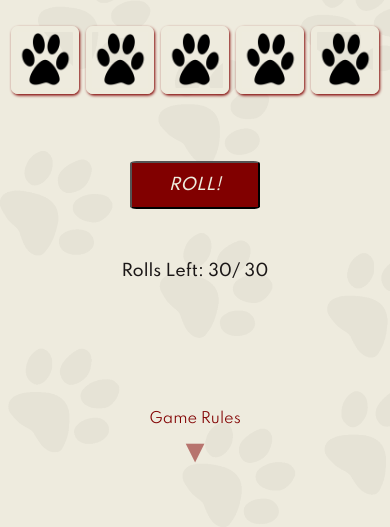
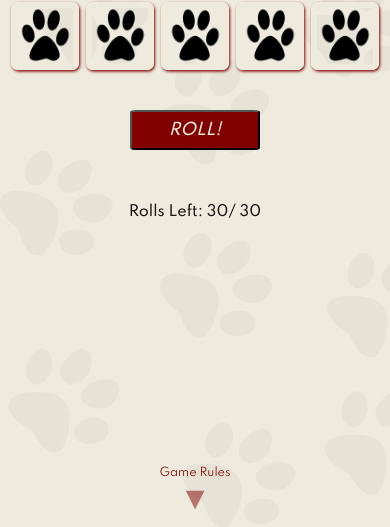
Before and after one commit to ndconnolly/yeedzee, a plain HTML site: page index.html in a window 390 px wide. Both pictures are taken after a click on the button "Start Game". Shown: the part 317-844 px from the top of the page. Drawn offline with Linux system fonts and the light colour scheme.

Commit message:
more edits to media queries

```diff
--- a/styles.css
+++ b/styles.css
@@ -282,7 +282,7 @@ footer {
     }
     .start-button, .roll-button {
         width: 35%;
-        margin-top: 3%;
+        top: 5%;
         height: 3rem;
         font-size: 1rem;
     }
@@ -379,24 +379,30 @@ footer {
     }
 }
 
-@media screen and (max-width: 375px) {
+@media screen and (max-width: 420px) {
     #logo {
         font-size: 2.8rem;
     }
     .turn {
         text-align: center;
-        padding-top: 15%;
-     }
+        margin-top: 0;
+        font-size: .9rem;
+    }
      .intro-screen, .game-container, .game-over {
-        top: 25;
+        top: 35;
      }
      .rules-link {
-        bottom: 40;
+        bottom: 45;
         font-size: .7rem;
     }
     .down-arrow {
-        bottom: 40;
+        bottom: 45;
         align-self: center;
         opacity: .5;
     }
+    .roll-button {
+        height: 2.5rem;
+        font-size: 1rem;
+        bottom: 0;
+    }
 }
```
